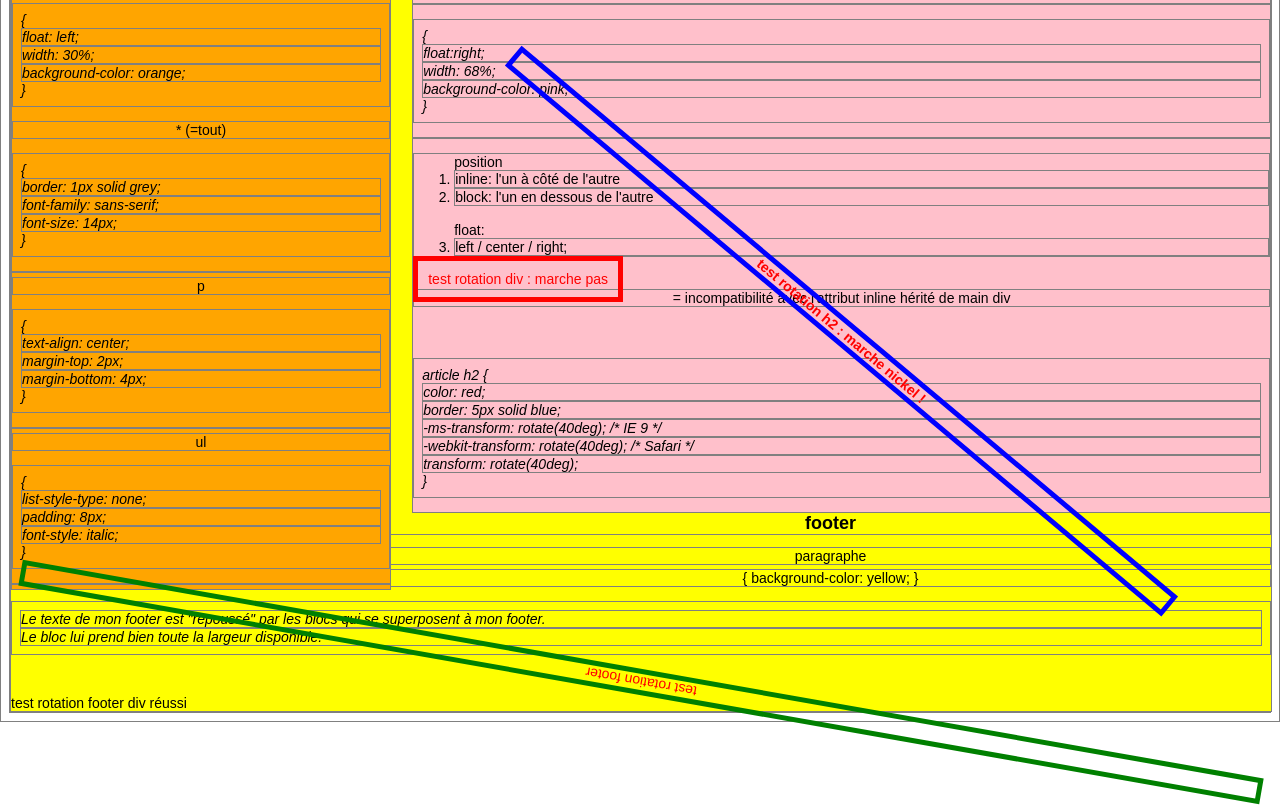
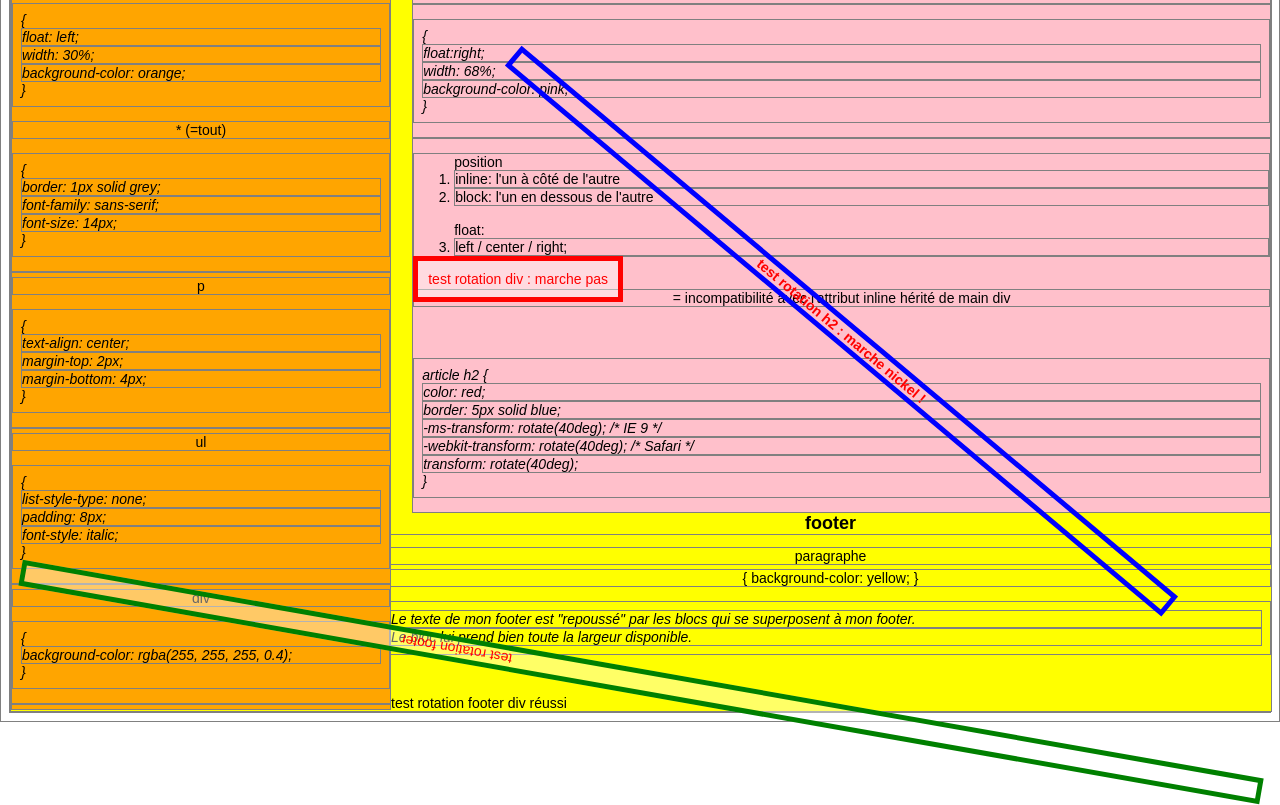
Before and after one commit to LaureBre/3.2_JeuDesBoites, a plain HTML site: page index.html in a window 1280 px wide. Shown: the part 654-1459 px from the top of the page. Drawn offline with Linux system fonts and the light colour scheme.

Commit message:
Blanc transparent dans les div
Pour mieux les voir !

```diff
--- a/css/mods.css
+++ b/css/mods.css
@@ -32,6 +32,7 @@ header div {
   display: inline-block;
   width: 24.5%;
   text-align: center;
+  background-color: rgba(255, 180, 180, 0.3);
 }
 
 main div {
--- a/css/struct.css
+++ b/css/struct.css
@@ -40,3 +40,7 @@ article {
   float:right;
   width: 68%;
 }
+
+div {
+  background-color: rgba(255, 255, 255, 0.4);
+}
--- a/index.html
+++ b/index.html
@@ -99,6 +99,11 @@
 					}</ul>
 				</p>
 
+				<p>div
+					<ul>{
+					  <li>background-color: rgba(255, 255, 255, 0.4);</li>
+					}</ul>
+				</p>
 			</aside>
 
 			<article>
```
